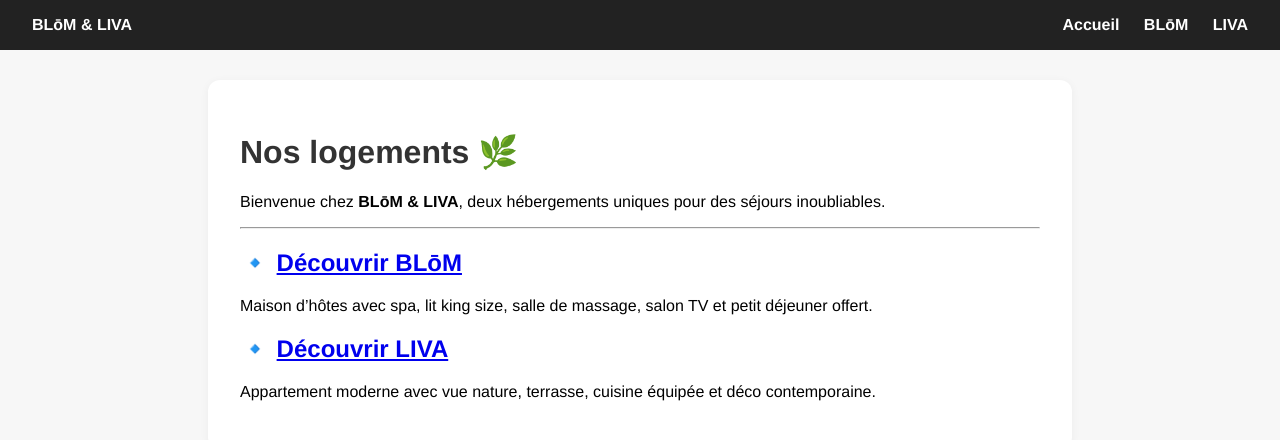
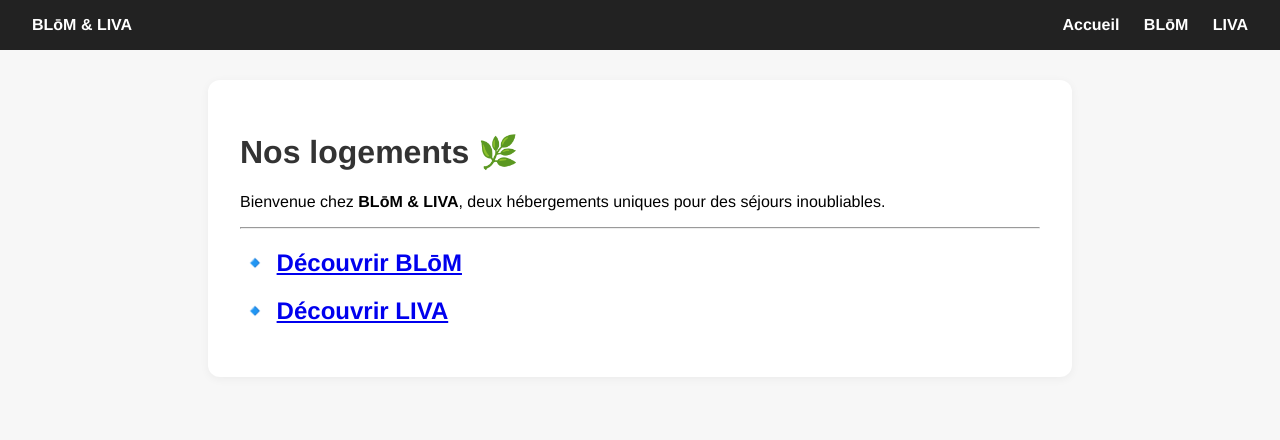
Before and after one commit to LIVABLOM/LIVABLOM, a Jekyll site: the page built from index.md, in a window 1280 px wide. Shown: the top 440 px of the page. Built offline with Jekyll 4.4.1, drawn with Linux system fonts in a browser that asks for light colours.

Commit message:
Update index.md

```diff
--- a/index.md
+++ b/index.md
@@ -8,8 +8,5 @@ title: Nos logements
 Bienvenue chez **BLōM & LIVA**, deux hébergements uniques pour des séjours inoubliables.
 
 ---
-
 ## 🔹 [Découvrir BLōM](blom.md)
-Maison d’hôtes avec spa, lit king size, salle de massage, salon TV et petit déjeuner offert.
 ## 🔹 [Découvrir LIVA](liva.md)
-Appartement moderne avec vue nature, terrasse, cuisine équipée et déco contemporaine.
```
